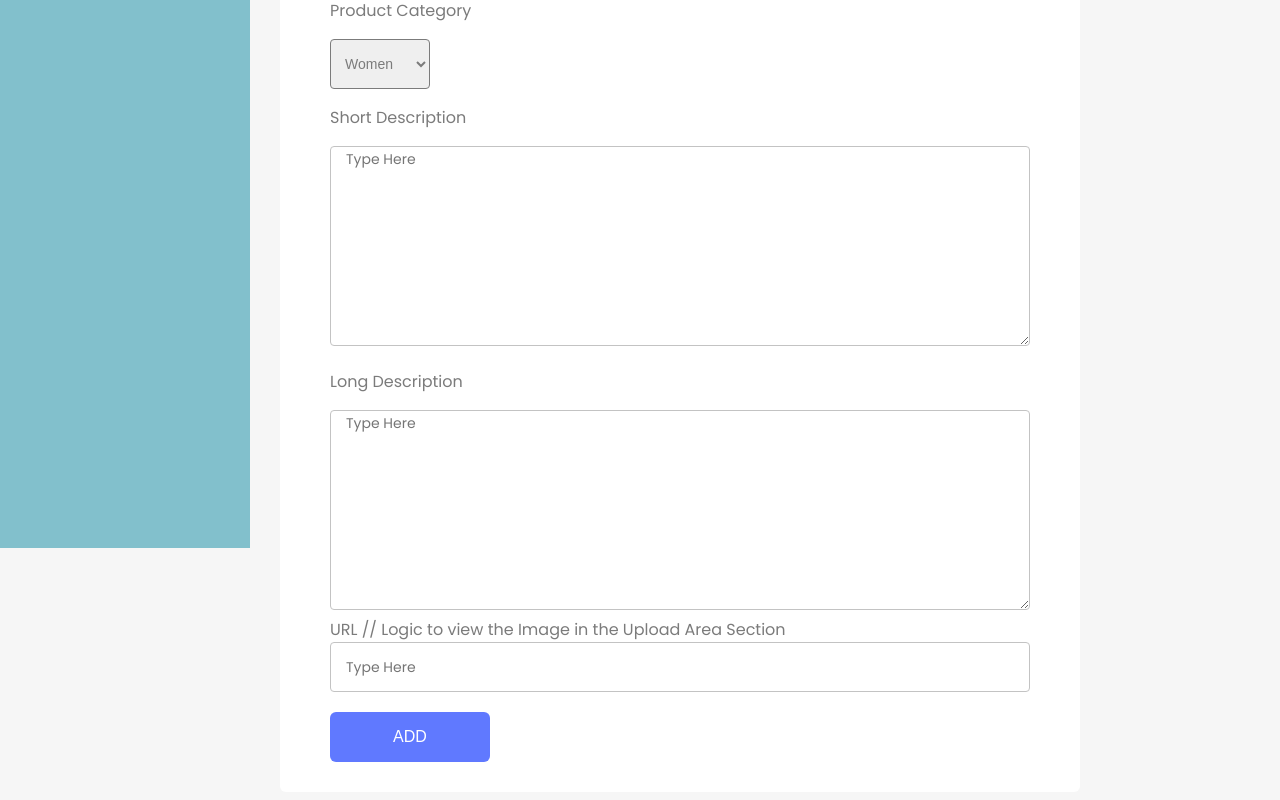
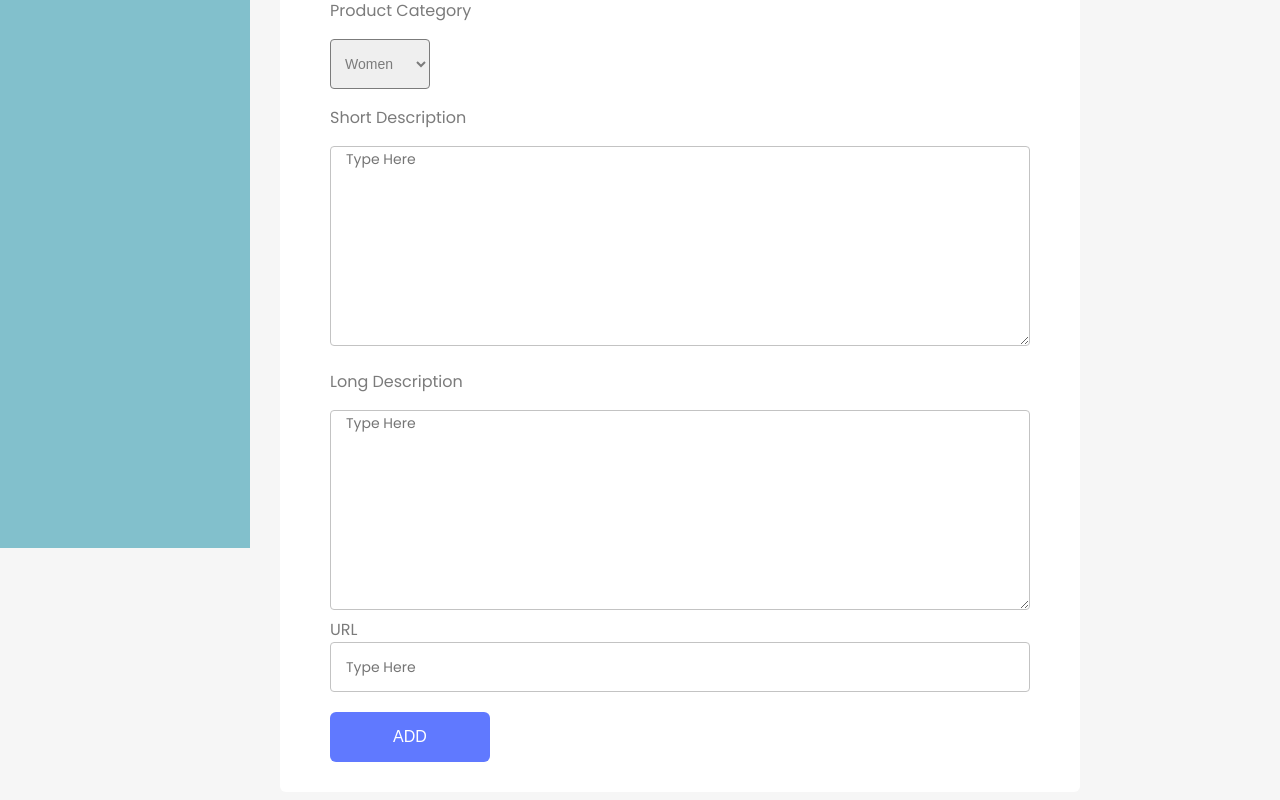
Before and after one commit to Aadarsh032/TrendyCart, a React (Vite) app in the folder admin/: page /addproduct in a window 1280 px wide. Shown: the part 413-1213 px from the top of the page. Built offline with nearby package versions, Linux system fonts and the light colour scheme.

Commit message:
Update AddProduct.jsx

```diff
--- a/admin/src/Components/AddProduct/AddProduct.jsx
+++ b/admin/src/Components/AddProduct/AddProduct.jsx
@@ -113,7 +113,7 @@ const AddProduct = () => {
             </div>
             <div className="addproduct-itemfield">
                 <label > URL
-                   // Logic to view the Image in the Upload Area Section
+{/*                     Logic to view the Image in the Upload Area Section */}
 {/*                     <img src={image ? URL.createObjectURL(image) : upload_area} alt="" className='addproduct-thumnail-img' /> */}
                 </label>
                 <input value={productDetails.image} onChange={changeHandler} type="text" name='image' placeholder='Type Here' id='file-input'  />
```
